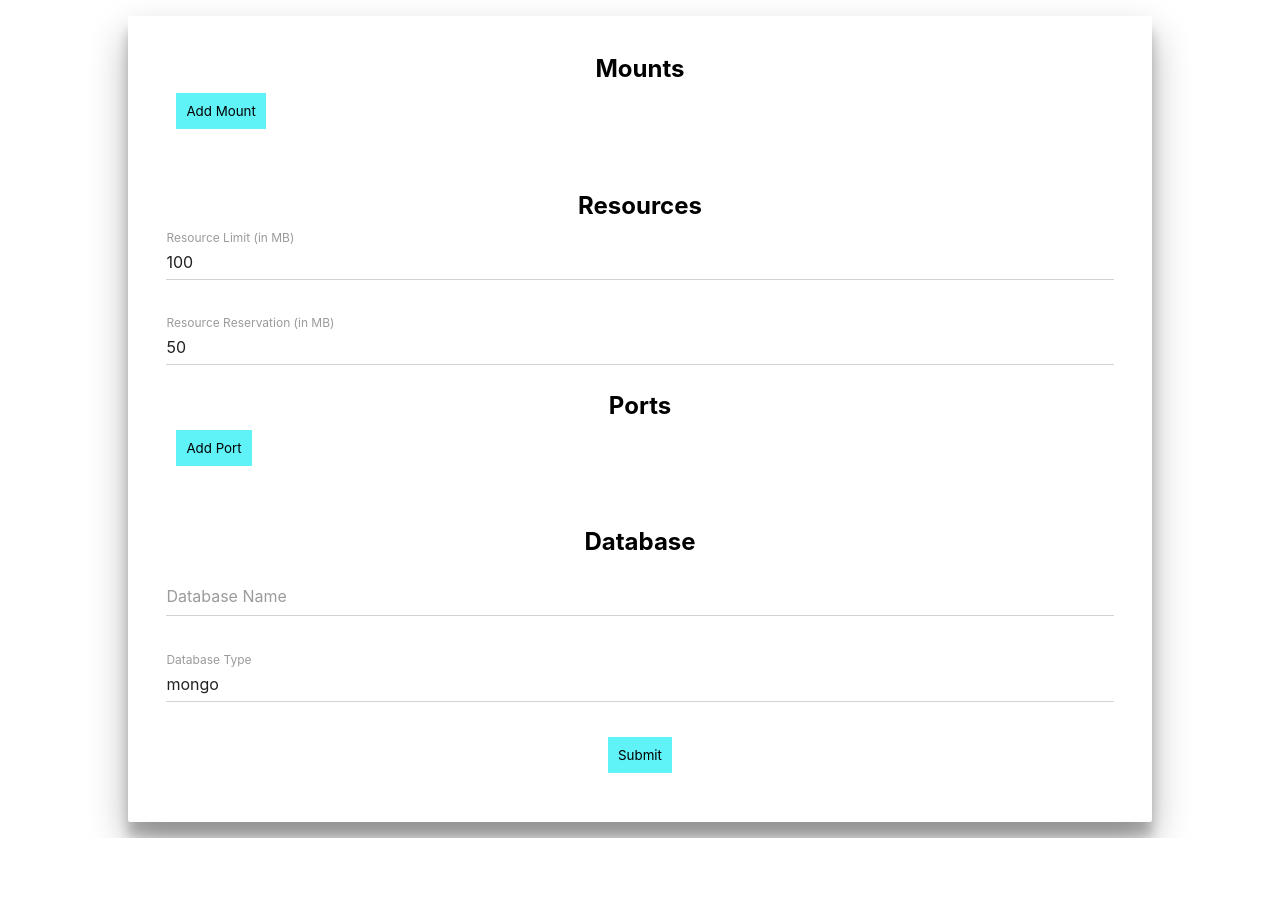
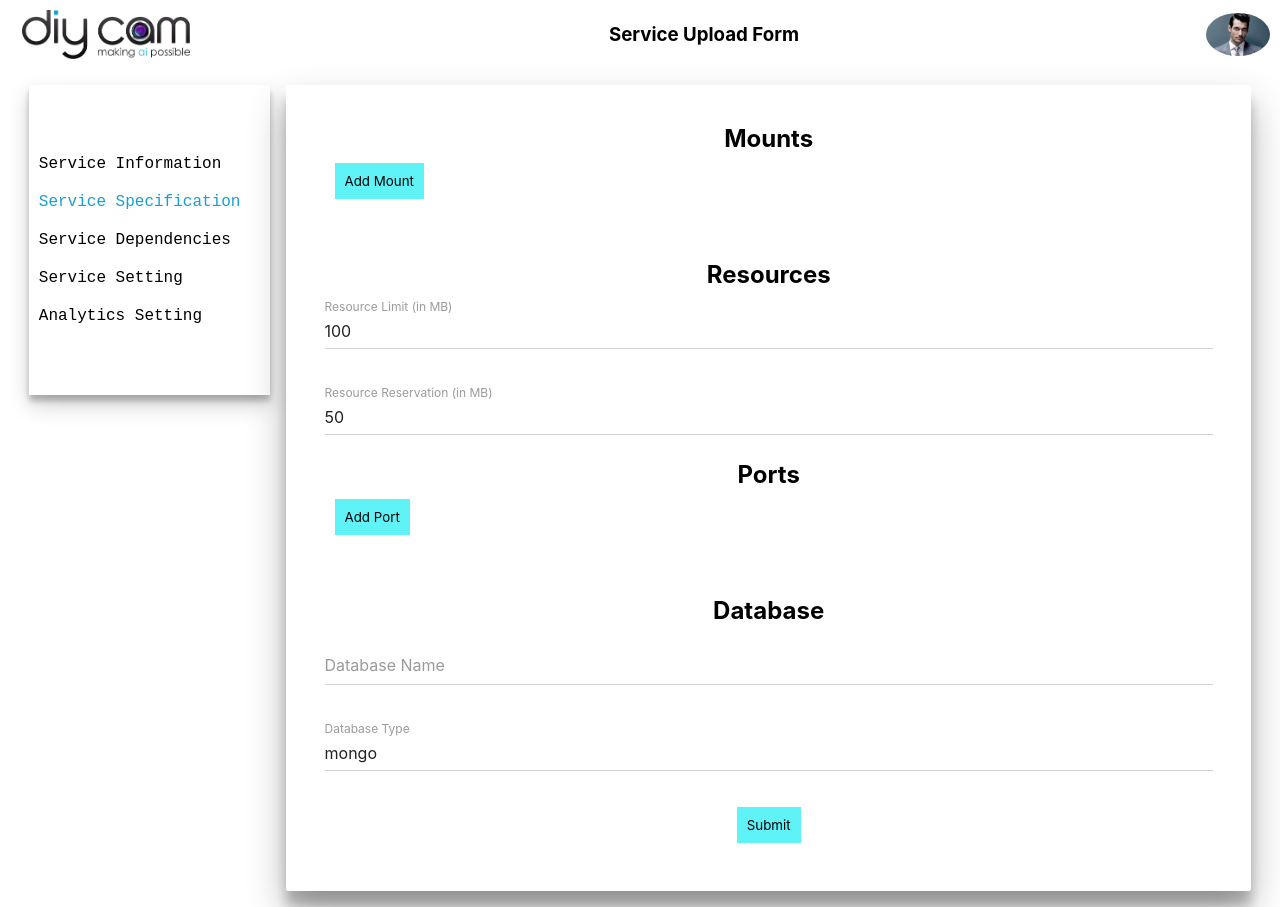
Before and after one commit to sbaz44/JSONGenerator, a React (Create React App) app: page /resource in a window 1280 px wide. Before the commit the page ends 838 px from the top, so only its background shows below. Built offline with nearby package versions, Linux system fonts and the light colour scheme.

Commit message:
latest changes

```diff
--- a/src/App.css
+++ b/src/App.css
@@ -9,6 +9,9 @@ html {
     sans-serif;
   -webkit-font-smoothing: antialiased;
   -moz-osx-font-smoothing: grayscale;
+  text-decoration: none;
+  list-style-type: none;
+  color: #000;
 }
 
 .App {
@@ -69,7 +72,8 @@ button {
   /* height: 300px; */
   margin: 1rem;
   position: relative;
-  padding: 1vw 22vw;
+  padding: 1vw 4vw;
+  min-width: 50vw;
   /* width: 300px; */
 }
 /* InputBox */
@@ -132,8 +136,12 @@ button {
 }
 
 .card-3 {
-  width: 80vw;
+  flex: 1;
   box-shadow: 0 10px 20px rgba(0, 0, 0, 0.19), 0 6px 6px rgba(0, 0, 0, 0.23);
+}
+.image-upload {
+  padding: 1rem 2rem;
+  margin-top: 1rem;
 }
 .card-4 {
   width: 80vw;
@@ -143,9 +151,9 @@ button {
 }
 /* service-wrapper */
 .service-wrapper {
-  display: flex;
+  /* display: flex;
   align-items: center;
-  justify-content: center;
+  justify-content: center; */
 }
 
 .service__select {
@@ -189,15 +197,15 @@ button {
 }
 
 .analytics-wrapper {
-  display: flex;
+  /* display: flex;
   align-items: center;
   justify-content: center;
-  flex-direction: column;
+  flex-direction: column; */
 }
 .cardAdjust {
   flex-direction: row;
   flex-wrap: wrap;
-  width: 90vw;
+  /* width: 90vw;d */
   align-items: unset;
   justify-content: space-between;
 }
@@ -258,10 +266,10 @@ button {
 }
 
 #root {
-  align-items: center;
+  /* align-items: center;
   display: flex;
   height: 100%;
-  justify-content: center;
+  justify-content: center; */
 }
 
 /* LOGIN */
@@ -427,3 +435,46 @@ button {
   border-radius: 12px;
   margin-bottom: 2vw;
 }
+
+header {
+  display: flex;
+  justify-content: space-between;
+  width: 100%;
+  align-items: center;
+  padding: 10px;
+}
+header .logo {
+  width: 15vw;
+  object-fit: contain;
+}
+header .profle {
+  object-fit: cover;
+  width: 5vw;
+  border-radius: 50%;
+}
+
+.sidenav {
+  position: sticky;
+  top: 30px;
+  width: 20vw;
+  margin: 1rem;
+  margin-right: 0;
+  box-shadow: 0 10px 20px rgba(0, 0, 0, 0.19), 0 6px 6px rgba(0, 0, 0, 0.23);
+  text-align: left;
+  align-items: unset;
+  padding: 50px 10px;
+}
+
+.flex {
+  display: flex;
+  align-items: flex-start;
+  padding: 0 1vw;
+}
+.links li {
+  margin: 20px 0;
+  font-family: monospace;
+  font-size: 1rem;
+}
+.activeRoute li {
+  color: #169fd4;
+}
--- /dev/null
+++ b/src/components/Header.js
@@ -0,0 +1,12 @@
+import React from "react";
+import logo from "../logo.png";
+import profile from "../profile.jpg";
+export default function Header(props) {
+  return (
+    <header>
+      <img src={logo} alt="logo" className="logo" />
+      <h3>{props.text}</h3>
+      <img src={profile} alt="logo" className="profle" />
+    </header>
+  );
+}
--- /dev/null
+++ b/src/components/Sidenav.js
@@ -0,0 +1,26 @@
+import React from "react";
+import { NavLink } from "react-router-dom";
+
+export default function Sidenav(props) {
+  return (
+    <div className="sidenav">
+      <ul className="links">
+        <NavLink activeClassName="activeRoute" to="/service" exact>
+          <li>Service Information</li>
+        </NavLink>
+        <NavLink activeClassName="activeRoute" to="/resource" exact>
+          <li>Service Specification</li>
+        </NavLink>
+        <NavLink activeClassName="activeRoute" to="/dependencies" exact>
+          <li>Service Dependencies</li>
+        </NavLink>
+        <NavLink activeClassName="activeRoute" to="/usecase" exact>
+          <li>Service Setting</li>
+        </NavLink>
+        <NavLink activeClassName="activeRoute" to="/analytics" exact>
+          <li>Analytics Setting</li>
+        </NavLink>
+      </ul>
+    </div>
+  );
+}
--- a/src/pages/Analytics.js
+++ b/src/pages/Analytics.js
@@ -14,6 +14,8 @@ import { sortableContainer, sortableElement } from "react-sortable-hoc";
 import { arrayMoveImmutable } from "array-move";
 import { useHistory } from "react-router";
 import { axiosApiInstance } from "../helpers/request";
+import Header from "../components/Header";
+import Sidenav from "../components/Sidenav";
 
 const SortableItem = sortableElement(({ value, title }) => (
   <div>{getGraphElement(value, title)}</div>
@@ -125,6 +127,10 @@ export default function Analytics() {
   return (
     <div className="analytics-wrapper">
       {console.log(elementsList)}
+      <Header name="Analytics" />
+      <div className="flex">
+        <Sidenav />
+        <div style={{ flex: "1" }}>
           <div className="card card-3">
             <div className="group_button">
               {type.map((item, index) => (
@@ -201,5 +207,7 @@ export default function Analytics() {
         )} */}
           </div>
         </div>
+      </div>
+    </div>
   );
 }
--- a/src/pages/Dependencies.js
+++ b/src/pages/Dependencies.js
@@ -3,6 +3,8 @@ import React, { useEffect, useState } from "react";
 import { axiosApiInstance } from "../helpers/request";
 import Button from "../components/Button";
 import { useHistory } from "react-router-dom";
+import Header from "../components/Header";
+import Sidenav from "../components/Sidenav";
 
 export default function Dependencies() {
   let history = useHistory();
@@ -191,6 +193,10 @@ export default function Dependencies() {
   };
 
   return (
+    <div className="service-wrapper">
+      <Header text="Dependencies" />
+      <div className="flex">
+        <Sidenav />
         <div className="card card-4">
           Dependencies
           {Object.keys(obj).map((item, index) => (
@@ -242,5 +248,7 @@ export default function Dependencies() {
             name="Submit"
           />
         </div>
+      </div>
+    </div>
   );
 }
--- a/src/pages/Login.js
+++ b/src/pages/Login.js
@@ -4,8 +4,11 @@ import { API_URL } from "../helpers/request";
 export default function Login() {
   let history = useHistory();
 
-  const [username, setUsername] = useState("diycam");
+  const [username, setUsername] = useState("dipesh");
   const [password, setPassword] = useState("admin@123");
+  const [accessKey, setAccessKey] = useState(
+    "84d3468375dcd7759c22baf0db2c29a18abf4176"
+  );
 
   const handleClick = async () => {
     let res = await fetch(API_URL + "users/login", {
@@ -14,6 +17,7 @@ export default function Login() {
         "Content-Type": "application/json",
         username: username,
         password: password,
+        accessKey: accessKey,
       },
     });
     if (res.status === 200) {
@@ -51,6 +55,14 @@ export default function Login() {
               type="password"
             />
           </div>
+          <div className="input-group">
+            <label htmlFor="accessKey">Access Key</label>
+            <input
+              onChange={(e) => setAccessKey(e.target.value)}
+              value={accessKey}
+              type="text"
+            />
+          </div>
           <button onClick={handleClick} className="primary">
             SUBMIT
           </button>
--- a/src/pages/Resource.js
+++ b/src/pages/Resource.js
@@ -3,6 +3,8 @@ import Inputbox from "../components/Inputbox";
 import Button from "../components/Button";
 import { axiosApiInstance } from "../helpers/request";
 import { useHistory } from "react-router-dom";
+import Header from "../components/Header";
+import Sidenav from "../components/Sidenav";
 
 const MountCard = (data) => {
   return (
@@ -308,6 +310,10 @@ export default function Resource() {
   return (
     <div className="service-wrapper">
       {console.log(mount)}
+      <Header text="Service Upload Form" />
+      <div className="flex">
+        <Sidenav />
+
         <div className="cardd card-5 card-6">
           <h2>Mounts</h2>
           <Button
@@ -447,5 +453,6 @@ export default function Resource() {
           />
         </div>
       </div>
+    </div>
   );
 }
--- a/src/pages/Service.js
+++ b/src/pages/Service.js
@@ -1,8 +1,10 @@
 import React, { useState, useEffect } from "react";
 import { useHistory } from "react-router-dom";
 import Button from "../components/Button";
+import Header from "../components/Header";
 import Inputbox from "../components/Inputbox";
 import Popup from "../components/Popup";
+import Sidenav from "../components/Sidenav";
 import { axiosApiInstance } from "../helpers/request";
 import { useDebouncedEffect } from "../helpers/useDebounce";
 
@@ -17,10 +19,10 @@ export default function Service() {
     isOutputTypeEmpty: false,
     isOSEmpty: false,
     isHWEmpty: false,
+    isIconEmpty: false,
   });
 
   const [serviceName, setServiceName] = useState("");
-  const [accessKey, setAccessKey] = useState("");
   const [serviceType, setServiceType] = useState("");
   const [serviceDesc, setServiceDesc] = useState("");
   const [serviceVersion, setServiceVersion] = useState("");
@@ -40,6 +42,8 @@ export default function Service() {
     "Both",
   ]);
   const [selectedOutputType, setSelectedOutputType] = useState("");
+  const [image64, setImage64] = useState("");
+  const [file, setFile] = useState(null);
   const [serviceHWSelected, setServiceHWSelected] = useState([]);
   const [HWSelected, setHWSelected] = useState([]);
   const [isServiceNameUnique, setisServiceNameUnique] = useState(true);
@@ -62,7 +66,7 @@ export default function Service() {
         "service_mgmt/unique_check?serviceName=" + serviceName,
         {
           headers: {
-            accessKey: "7dab8b8af1c9e43086f55be1f491688fbabcb624",
+            accessKey: "84d3468375dcd7759c22baf0db2c29a18abf4176",
           },
         }
       );
@@ -128,9 +132,9 @@ export default function Service() {
 
   const postData = async () => {
     let _errors = { ...errors };
-    if (accessKey === "") {
-      _errors["isAccessEmpty"] = true;
-    }
+    // if (accessKey === "") {
+    //   _errors["isAccessEmpty"] = true;
+    // }
     if (serviceName === "") {
       _errors["isServiceNameEmpty"] = true;
     }
@@ -146,6 +150,9 @@ export default function Service() {
     if (serviceVersion === "") {
       _errors["isVersionEmpty"] = true;
     }
+    if (image64 === "") {
+      _errors["isIconEmpty"] = true;
+    }
     if (HWSelected.length === 0) {
       _errors["isHWEmpty"] = true;
     }
@@ -155,10 +162,11 @@ export default function Service() {
     setErrors(_errors);
 
     if (
-      accessKey === "" ||
+      // accessKey === "" ||
       serviceName === "" ||
       serviceDesc === "" ||
       serviceType === "" ||
+      image64 === "" ||
       isServiceNameUnique === false ||
       selectedOutputType === "" ||
       HWSelected.length === 0 ||
@@ -171,7 +179,7 @@ export default function Service() {
 
     console.log("HERE!");
     let data = {
-      accessKey: accessKey,
+      // accessKey: accessKey,
       serviceName: serviceName,
       description: serviceDesc,
       serviceType: serviceType,
@@ -193,19 +201,58 @@ export default function Service() {
       setErrors(_errors);
     }
   };
+  const getBase64 = (file) => {
+    return new Promise((resolve) => {
+      let fileInfo;
+      let baseURL = "";
+      // Make new FileReader
+      let reader = new FileReader();
+
+      // Convert the file to base64 text
+      reader.readAsDataURL(file);
+
+      // on reader load somthing...
+      reader.onload = () => {
+        // Make a fileInfo Object
+        baseURL = reader.result;
+        resolve(baseURL);
+      };
+      console.log(fileInfo);
+    });
+  };
+  const handleFileInputChange = (e) => {
+    clearError("isIconEmpty");
+    let _file = file;
+    _file = e.target.files[0];
+    getBase64(_file)
+      .then((result) => {
+        _file["base64"] = result;
+        console.log("File Is", _file);
+        setFile(e.target.files[0]);
+        setImage64(result);
+      })
+      .catch((err) => {
+        console.log(err);
+      });
+    setFile(e.target.files[0]);
+  };
   return (
     <div className="service-wrapper">
+      {console.log(image64)}
+      <Header text="Service Upload Form" />
+      <div className="flex">
+        <Sidenav />
         <div className="cardd card-3">
-        <h1>Service</h1>
+          {/* <h1>Service</h1> */}
           <div className="service__unique__wrapper">
-          <Inputbox
+            {/* <Inputbox
               label="Access Key"
               value={accessKey}
               onChange={(e) => setAccessKey(e.target.value)}
               autoFocus
               error={errors["isAccessEmpty"]}
               onFocus={() => clearError("isAccessEmpty")}
-          />
+            /> */}
 
             <Inputbox
               label="Service Name"
@@ -366,7 +413,18 @@ export default function Service() {
             </div>
           </Popup>
         )} */}
-        <Button name="Submit" onClick={postData} />
+          <Button name="Next" onClick={postData} />
+        </div>
+        <div className="image-upload card-3">
+          <h3>Upload Icon</h3>
+          <img src={image64} style={{ width: "100%", margin: "1rem 0" }} />
+          <input
+            type="file"
+            accept=".png, .jpg, .jpeg"
+            onChange={handleFileInputChange}
+          />
+          {errors["isIconEmpty"] && <p className="input__error">Required</p>}
+        </div>
       </div>
     </div>
   );
```
Also changed, not shown: src/logo.png (added), src/profile.jpg (added). Lines whose indentation alone changed are shown as unchanged.
